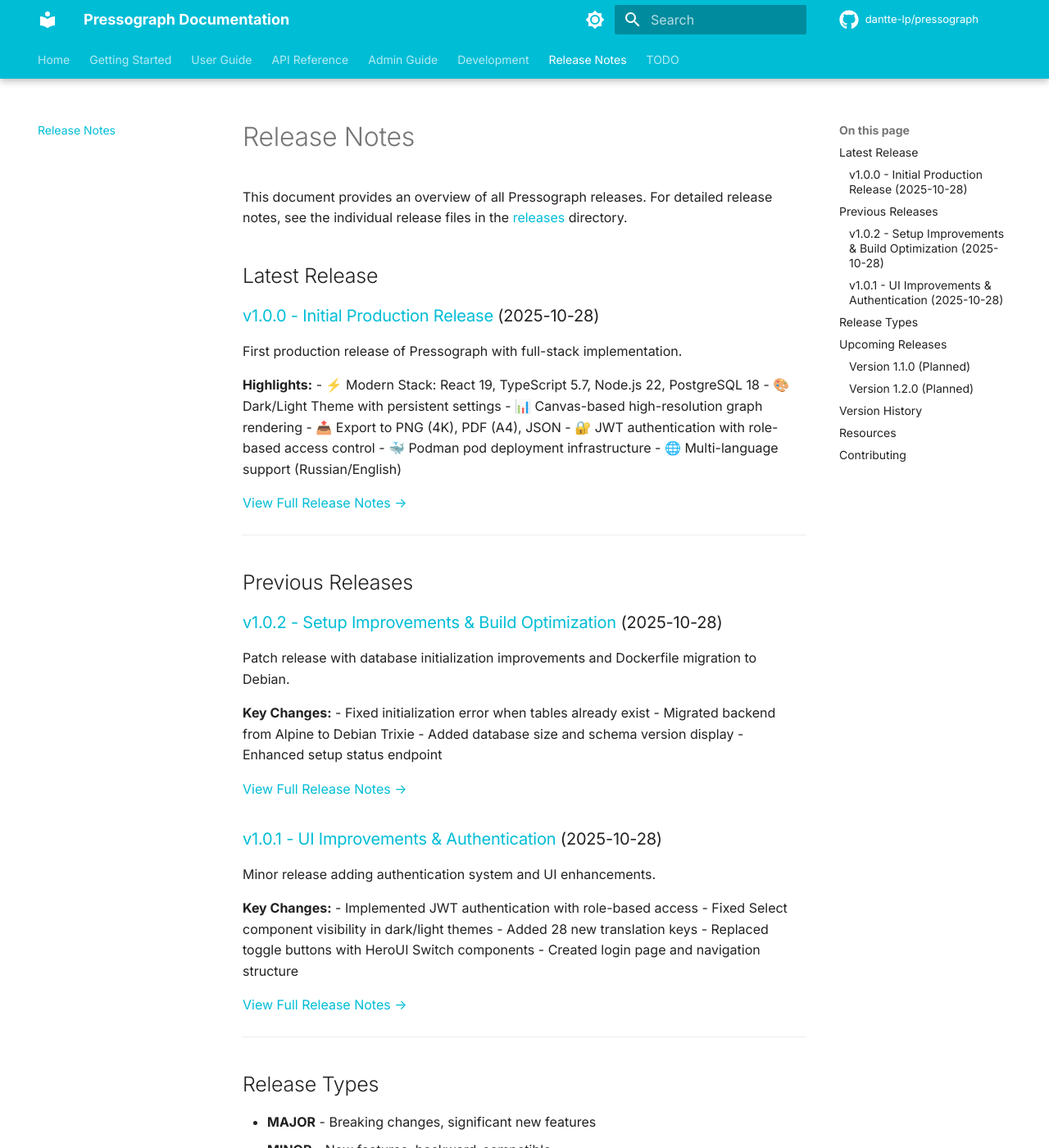
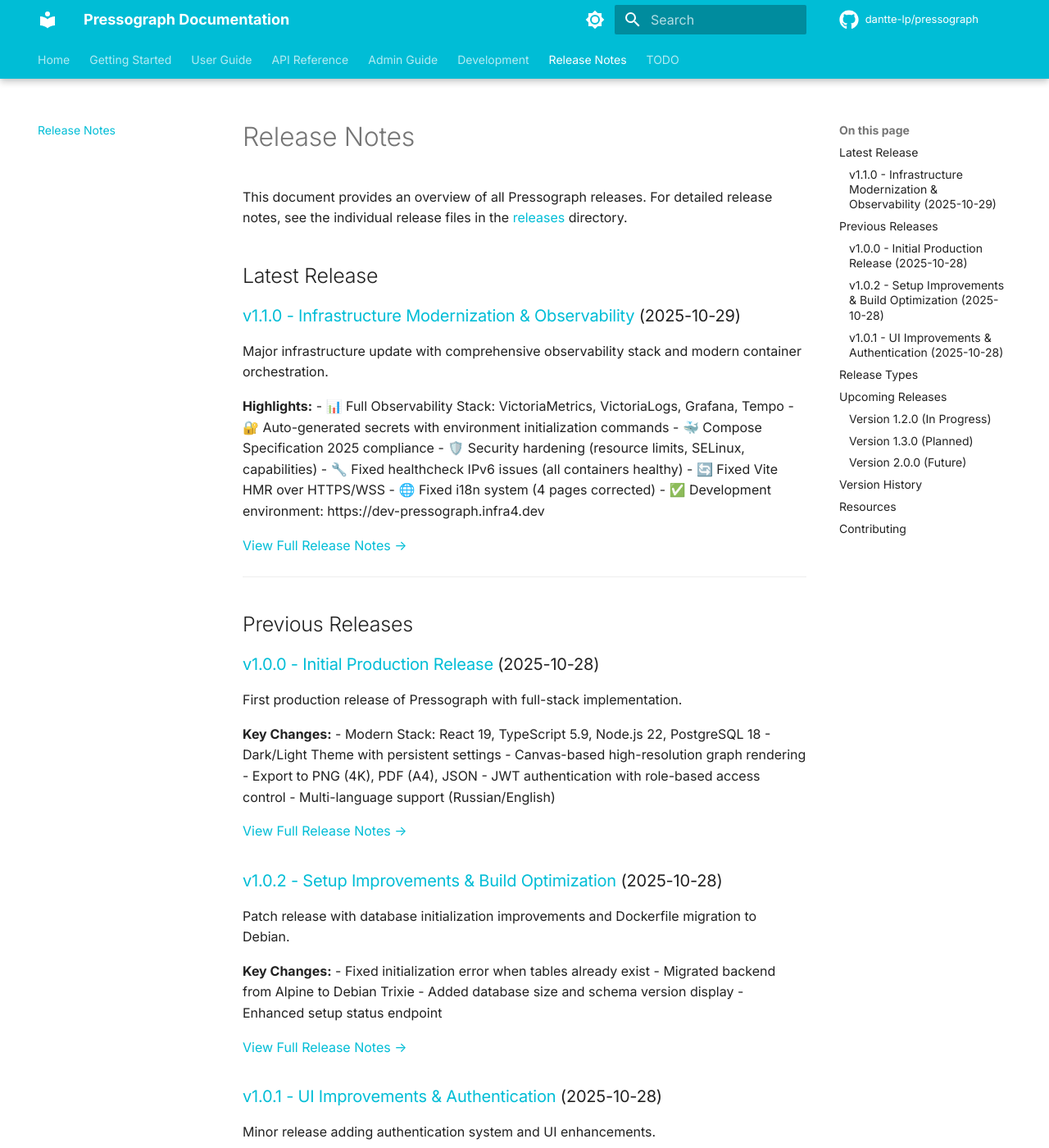
Before and after one commit to dantte-lp/pressograph, an MkDocs documentation site: the page built from docs/release-notes.md, in a window 1280 px wide and 1400 px high. Shown: the whole window at 82% size. Built offline with MkDocs 1.6.1 and Material for MkDocs 9.7.7, drawn with Linux system fonts in a browser that asks for light colours; comment, search, counter and statistics services are not loaded; the version menu is left out; some of the changed text lies outside the part shown.

Commit message:
docs: update documentation for v1.1.0 infrastructure release
Updated project documentation to reflect v1.1.0 infrastructure modernization
and observability stack deployment.

Changes:
- README.md:
  * Added "What's New in v1.1.0" section with highlights
  * Added version and tech stack badges (React 19, Podman)
  * Added comprehensive tech stack documentation
  * Fixed documentation links (releases, TODO)
  * Updated quick links table

- docs/release-notes.md:
  * Promoted v1.1.0 as Latest Release
  * Featured observability stack highlights
  * Reorganized previous releases section
  * Updated roadmap references

Documentation now accurately reflects:
✅ VictoriaMetrics/VictoriaLogs/Grafana/Tempo observability
✅ Compose Specification 2025 compliance
✅ Fixed healthcheck IPv6 issues
✅ Vite HMR over HTTPS/WSS
✅ Development environment at https://dev-pressograph.infra4.dev

🤖 Generated with [Claude Code](https://claude.com/claude-code)

Co-Authored-By: Claude <noreply@anthropic.com>

```diff
--- a/docs/release-notes.md
+++ b/docs/release-notes.md
@@ -4,24 +4,39 @@ This document provides an overview of all Pressograph releases. For detailed rel
 
 ## Latest Release
 
+### [v1.1.0 - Infrastructure Modernization & Observability](releases/v1.1.0-2025-10-29.md) (2025-10-29)
+
+Major infrastructure update with comprehensive observability stack and modern container orchestration.
+
+**Highlights:**
+- 📊 Full Observability Stack: VictoriaMetrics, VictoriaLogs, Grafana, Tempo
+- 🔐 Auto-generated secrets with environment initialization commands
+- 🐳 Compose Specification 2025 compliance
+- 🛡️ Security hardening (resource limits, SELinux, capabilities)
+- 🔧 Fixed healthcheck IPv6 issues (all containers healthy)
+- 🔄 Fixed Vite HMR over HTTPS/WSS
+- 🌐 Fixed i18n system (4 pages corrected)
+- ✅ Development environment: https://dev-pressograph.infra4.dev
+
+[View Full Release Notes →](releases/v1.1.0-2025-10-29.md)
+
+---
+
+## Previous Releases
+
 ### [v1.0.0 - Initial Production Release](releases/v1.0.0.md) (2025-10-28)
 
 First production release of Pressograph with full-stack implementation.
 
-**Highlights:**
-- ⚡ Modern Stack: React 19, TypeScript 5.7, Node.js 22, PostgreSQL 18
-- 🎨 Dark/Light Theme with persistent settings
-- 📊 Canvas-based high-resolution graph rendering
-- 📤 Export to PNG (4K), PDF (A4), JSON
-- 🔐 JWT authentication with role-based access control
-- 🐳 Podman pod deployment infrastructure
-- 🌐 Multi-language support (Russian/English)
+**Key Changes:**
+- Modern Stack: React 19, TypeScript 5.9, Node.js 22, PostgreSQL 18
+- Dark/Light Theme with persistent settings
+- Canvas-based high-resolution graph rendering
+- Export to PNG (4K), PDF (A4), JSON
+- JWT authentication with role-based access control
+- Multi-language support (Russian/English)
 
 [View Full Release Notes →](releases/v1.0.0.md)
-
----
-
-## Previous Releases
 
 ### [v1.0.2 - Setup Improvements & Build Optimization](releases/v1.0.2.md) (2025-10-28)
 
@@ -58,25 +73,30 @@ Minor release adding authentication system and UI enhancements.
 
 ## Upcoming Releases
 
-### Version 1.1.0 (Planned)
+### Version 1.2.0 (In Progress)
 
-**Planned Features:**
-- Backend PNG/PDF export implementation
-- Webhook support
-- Real-time graph updates (WebSocket)
-- Batch graph generation API
-- Advanced analytics dashboard
-- Email notifications for share links
-- GraphQL API (experimental)
+**Phase 2: Export & Advanced Features**
+- Backend PNG/PDF export implementation (Sprint 2-3)
+- Help page with comprehensive documentation (Sprint 4)
+- History page with graph management (Sprint 5)
+- Frontend improvements (error boundaries, loading states) (Sprint 6)
 
-### Version 1.2.0 (Planned)
+### Version 1.3.0 (Planned)
 
-**Planned Features:**
+**Phase 3: Admin & User Management**
+- Admin dashboard with analytics
+- User profile management
+- System monitoring and health checks
+- Advanced reporting features
+
+### Version 2.0.0 (Future)
+
+**Enterprise Features:**
 - Multi-tenant support
-- Custom branding
-- Advanced reporting
-- Data export (CSV, Excel)
-- Integration with external systems
+- Custom branding and templates
+- Webhooks and API integrations
+- Batch operations and queue system
+- GraphQL API
 - Mobile app (React Native)
 
 ---
@@ -85,9 +105,10 @@ Minor release adding authentication system and UI enhancements.
 
 | Version | Release Date | Type | Status |
 |---------|--------------|------|--------|
+| [v1.1.0](releases/v1.1.0-2025-10-29.md) | 2025-10-29 | MINOR | ✅ Production |
+| [v1.0.2](releases/v1.0.2.md) | 2025-10-28 | PATCH | ✅ Production |
+| [v1.0.1](releases/v1.0.1.md) | 2025-10-28 | MINOR | ✅ Production |
 | [v1.0.0](releases/v1.0.0.md) | 2025-10-28 | MAJOR | ✅ Production |
-| [v1.0.1](releases/v1.0.1.md) | 2025-10-28 | MINOR | ✅ Production |
-| [v1.0.2](releases/v1.0.2.md) | 2025-10-28 | PATCH | ✅ Production |
 
 ---
 
@@ -104,4 +125,4 @@ For guidelines on reporting issues and suggesting features, see our [GitHub Issu
 
 ---
 
-**Last Updated:** 2025-10-28
+**Last Updated:** 2025-10-29 - Added v1.1.0 infrastructure modernization release
```
Also changed, not shown: README.md (+56 -3 lines).
